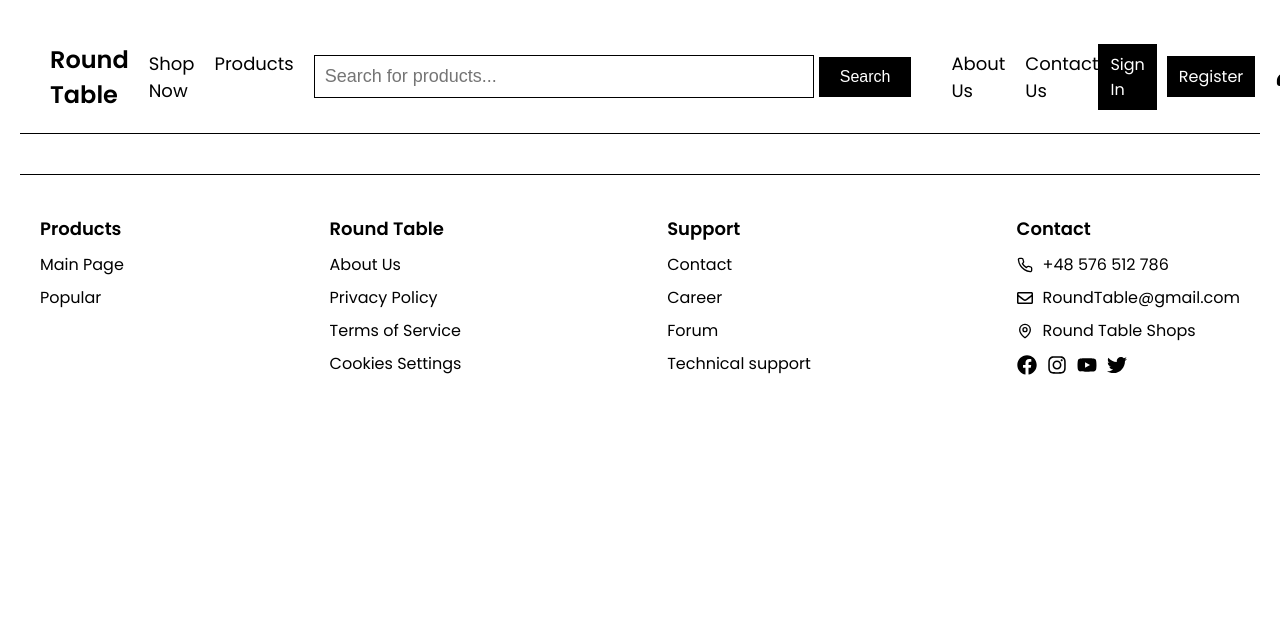
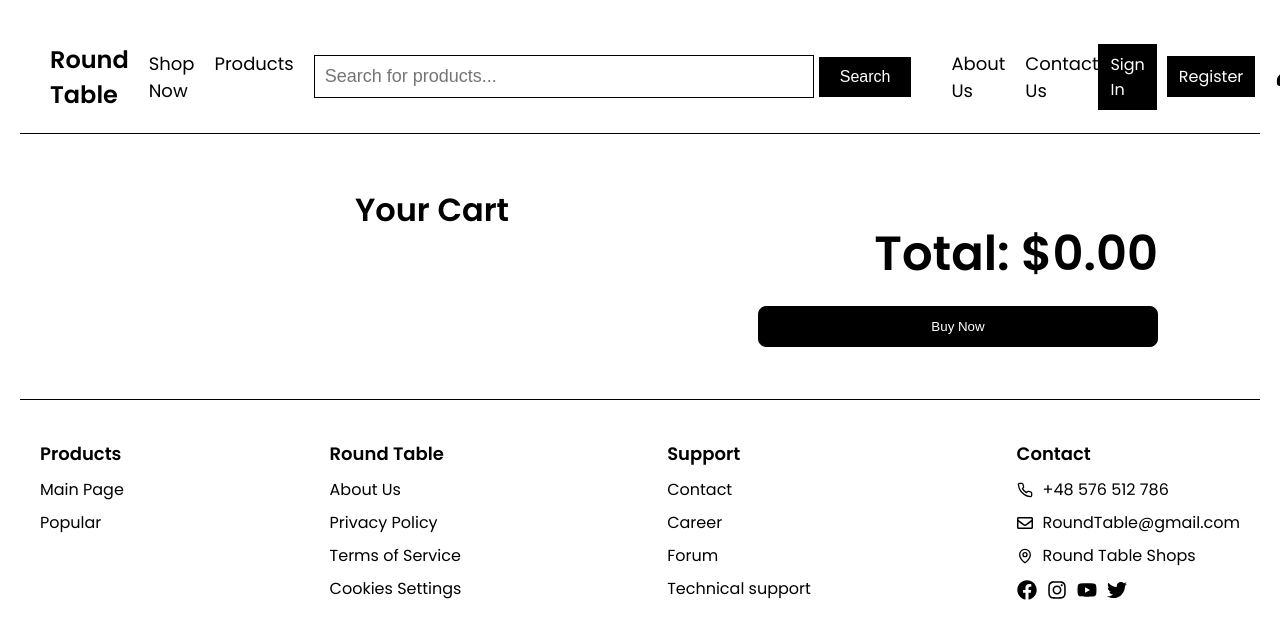
Before and after one commit to WEWEtya/Simple-WEB-App, a React (Create React App) app in the folder WEB_Application/Front-end/: page /cart in a window 1280 px wide. Shown: the top 638 px of the page. Built offline with nearby package versions, Linux system fonts and the light colour scheme; the HTML template or start-up script is replaced by a standard one.

Commit message:
Implemented cart item quantity select and dynamic price updates

```diff
--- a/WEB_Application/Front-end/src/App.js
+++ b/WEB_Application/Front-end/src/App.js
@@ -6,6 +6,7 @@ import ScrollToTop from './components/ReusableGlobalComponents/ScrollToTop.js'
 
 import Navbar from './components/Navigation/Navbar.js';
 import Footer from './components/Footer/Footer.js';
+import Cart from './pages/CartPage.js'
 
 import AboutPage from './pages/AboutPage';
 import HomePage from './pages/HomePage';
@@ -45,6 +46,7 @@ export default function App() {
             <Route path="/product/:id" element={<ProductDetail />} /> {/* ProductDetail page */}
             <Route path="/login" element={<AuthPage mode="login" />} /> {/* LogIn page */}
             <Route path="/register" element={<AuthPage mode="register" />} /> {/* Register page */}
+            <Route path="/cart" element={<Cart />} />
           </Routes>
         </main>
         <Footer />
--- a/WEB_Application/Front-end/src/components/Navigation/Cart.js
+++ b/WEB_Application/Front-end/src/components/Navigation/Cart.js
@@ -21,16 +21,55 @@ export const CartProvider = ({ children }) => {
 
     }, []);
 
+    // Add or increment the quantity of an item in the cart
     const addToCart = (product) => {
-        const updatedItems = [...cartItems, product];
+        const existingItemIndex = cartItems.findIndex(item => item.id === product.id);
+
+        if (existingItemIndex !== -1) {
+            // Item already exists, increment quantity
+            const updatedItems = [...cartItems];
+            updatedItems[existingItemIndex].quantity += 1;
+            updatedItems[existingItemIndex].totalPrice = updatedItems[existingItemIndex].quantity * parseFloat(updatedItems[existingItemIndex].price);
+
+            setCartItems(updatedItems);
+            localStorage.setItem("cartItems", JSON.stringify(updatedItems));
+        } else {
+            // Item doesn't exist, add new item with quantity 1
+            const newItem = {
+                ...product,
+                quantity: 1,
+                totalPrice: parseFloat(product.price) // Calculate the total price
+            };
+
+            const updatedItems = [...cartItems, newItem];
+            setCartItems(updatedItems);
+            localStorage.setItem("cartItems", JSON.stringify(updatedItems));
+        }
+    };
+
+
+    // Remove item from cart
+    const removeFromCart = (productId) => {
+        const updatedItems = cartItems.filter(item => item.id !== productId);
         setCartItems(updatedItems);
         localStorage.setItem("cartItems", JSON.stringify(updatedItems));
     };
 
-    const cartCount = cartItems.length;
+    // Handle quantity change
+    const handleQuantityChange = (productId, quantity) => {
+        setCartItems(prevItems => {
+            const updatedItems = prevItems.map(item =>
+                item.id === productId ? { ...item, quantity } : item
+            );
+            localStorage.setItem('cartItems', JSON.stringify(updatedItems));
+            return updatedItems;
+        });
+    };
+
+    const cartCount = cartItems.reduce((total, item) => total + item.quantity, 0);
 
     return (
-        <CartContext.Provider value={{ cartItems, cartCount, addToCart }}>
+        <CartContext.Provider value={{ cartItems, cartCount, addToCart, removeFromCart, handleQuantityChange}}>
             {children}
         </CartContext.Provider>
     );
--- /dev/null
+++ b/WEB_Application/Front-end/src/pages/CartPage.js
@@ -0,0 +1,70 @@
+import React from "react";
+import { useCart } from "../components/Navigation/Cart"
+import "../styles/CartPage/cartPage.css"
+
+const CartPage = () => {
+    const { cartItems, removeFromCart, handleQuantityChange} = useCart();
+
+    const totalPrice = cartItems.reduce((total, item) => total + parseFloat(item.price || 0) * item.quantity, 0);
+    const handleCheckout = () => {
+
+    };
+
+    return (
+        <div className="cart_page">
+            <div className="cart_left">
+                <h1>Your Cart</h1>
+
+                {cartItems.lenght === 0 ? (
+                    <p>Your cart is empty.</p>
+                ) : (
+                    <ul className="cart_items">
+                        {cartItems.map((item, index) => (
+                           <li key={index} className="cart_item">
+
+                                <img
+                                    src={item.images?.[0]?.imageUrl}
+                                    alt="item.name"
+                                    className="cart_item-img">
+                                </img>
+
+                                <div className="cart_item-info">
+                                    <h2>{item.name}</h2>
+                                    <span>${(item.price * item.quantity).toFixed(2)}</span>
+                                </div>
+
+                                <div className="quantity_controls">
+                                    <select
+                                        id={`quantity-${item.id}`}
+                                        value={item.quantity}  // Set the current quantity
+                                        onChange={(e) => handleQuantityChange(item.id, parseInt(e.target.value))}
+                                    >
+                                        {[...Array(9).keys()].map(i => (
+                                            <option key={i+1} value={i+1}>{i+1}</option>
+                                        ))}
+                                     </select>
+                                </div>
+                                <button
+                                    className="remove_button"
+                                    onClick={() => removeFromCart(item.id)}>
+                                        🗑️
+                                </button>
+                            </li>
+                        ))}
+                    </ul>
+                )}
+            </div>
+
+            <div className="cart_right">
+                <div className="cart_summary">
+                    <h2>Total: ${totalPrice.toFixed(2)}</h2>
+                    <button className="buy_button" onClick={handleCheckout}>Buy Now</button>
+                </div>
+            </div>
+
+
+        </div>
+    );
+}
+
+export default CartPage;
--- a/WEB_Application/Front-end/src/pages/ProductDetailPage.js
+++ b/WEB_Application/Front-end/src/pages/ProductDetailPage.js
@@ -38,7 +38,7 @@ function ProductDetailPage() {
             <div className="product_detail-left">
                 <ProductDescription product={product} />
                 <ProductSelection />
-                <ActionButtons />
+                <ActionButtons product={product}/>
                 <ProductDetailsTab attributes={product.attributes}/>
             </div>
 
--- /dev/null
+++ b/WEB_Application/Front-end/src/styles/CartPage/cartPage.css
@@ -0,0 +1,123 @@
+.cart_page {
+    padding: 32px;
+    display: flex;
+    gap: 16px;
+    margin: 0 auto;
+    justify-content: space-between;
+    max-width: 1100px;
+    width: 100%;
+}
+
+.cart_left {
+    flex: 1;
+    min-width: 500px;
+}
+
+.cart_right {
+    display: flex;
+    flex-direction: column;
+    flex-shrink: 0;
+    min-width: 400px;
+    width: 35%;
+}
+
+.cart_page h1 {
+    font-size: 32px;
+    margin-bottom: 24px;
+}
+
+.cart_items {
+    list-style: none;
+    padding: 0;
+    margin: 0;
+}
+
+.cart_item {
+    display: flex;
+    align-items: center;
+    margin-bottom: 12px;
+    border: 1px solid #000000;
+    border-radius: 8px;
+    padding: 12px;
+    max-width: 100%;
+}
+
+.cart_item-img {
+    width: 100px;
+    height: auto;
+    object-fit: cover;
+    border-radius: 8px;
+    margin-right: 16px;
+}
+
+.cart_item-info {
+    flex: 1;
+}
+
+.cart_item-info h2 {
+    font-size: 22px;
+    margin: 0 0 8px;
+}
+
+.cart_item-info span {
+    font-size: 22px;
+}
+
+.cart_summary {
+    margin-top: 32px;
+    text-align: right;
+    flex-shrink: 0;
+}
+
+.cart_summary h2 {
+    font-size: 48px;
+}
+
+.buy_button {
+    background-color: #000000;
+    color: white;
+    padding: 12px 24px;
+    border: 1px solid black;
+    border-radius: 8px;
+    cursor: pointer;
+    transition: background-color 0.2s ease;
+    width: 100%;
+    margin-top: 16px;
+}
+
+.buy_button:hover {
+    background-color: #ffffff;
+    color: black;
+    border: 1px solid rgb(0, 0, 0);
+}
+
+.remove_button {
+    color: white;
+    font-size: 12px;
+    border: 1px solid black;
+    padding: 8px 16px;
+    cursor: pointer;
+    transition: background-color 0.2s ease;
+    margin-left: 16px;
+    border-radius: 8px;
+}
+
+.remove_button:hover {
+    background-color: rgb(255, 255, 255);
+    color: rgb(0, 0, 0);
+}
+
+.cart_item select {
+    padding: 8px;
+    font-size: 16px;
+    margin-top: 8px;
+    min-width: 60px;
+    box-sizing: border-box;
+    text-align: center;
+}
+
+.cart_item-info .price {
+    display: flex;
+    justify-content: flex-end;
+    min-width: 100px;
+}
```
